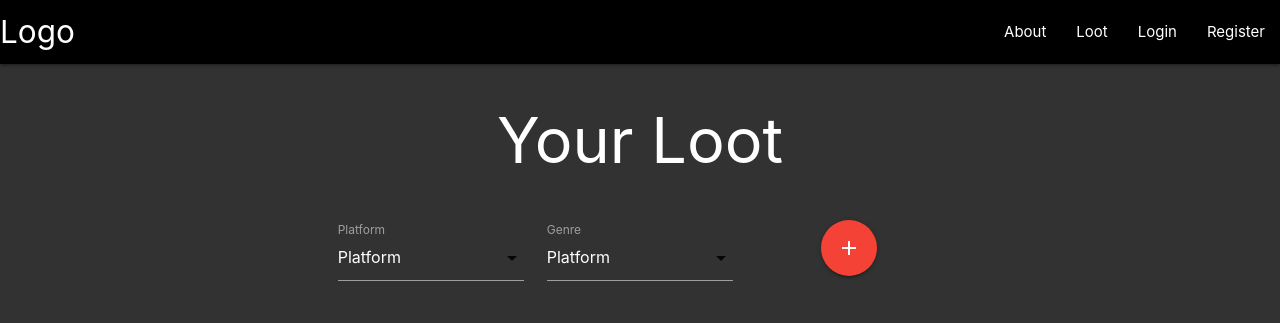
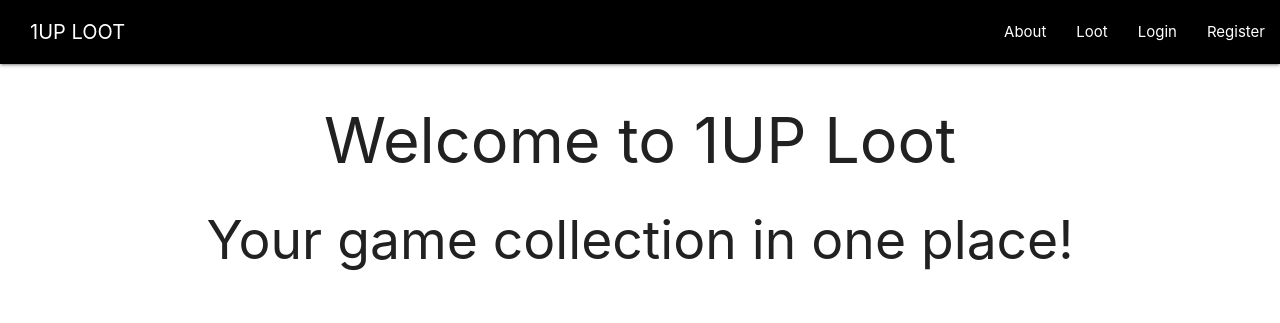
Before and after one commit to Brainvibe/1UpLoot, a Flask app: page / in a window 1280 px wide. Shown: the top 323 px of the page. Run offline with Flask 2, Linux system fonts and the light colour scheme; data that the repository does not hold is empty; some libraries are stand-ins or nearby versions.

Commit message:
added page for adding games, changed layout for index

```diff
--- a/app.py
+++ b/app.py
@@ -15,9 +15,18 @@ app.config["MONGO_URI"] = os.environ.get('MONGO_URI')
 mongo = PyMongo(app)
 
 @app.route('/')
+def index():
+    return render_template("index.html")
+
 @app.route('/get_games')
 def get_games():
     return render_template("games.html", games=mongo.db.games.find(), genres=mongo.db.genres.find(), platforms=mongo.db.platforms.find())
+
+@app.route('/add_games')
+def add_games():
+    return render_template("addgame.html")
+
+
 
 
 if __name__ == '__main__':
--- a/static/css/style.css
+++ b/static/css/style.css
@@ -1,14 +1,13 @@
-body{
-    background-color:#323232;
-}
-
+/*** centering plus sign in games.html ***/
 .large {
     padding-top: 50px;
 }
 
+/*** Nav properties ***/
 nav {
 
     background-color: black;
+
 }
 
 
@@ -17,10 +16,8 @@ nav ul a:hover {
 }
 
 
-.games-title{
-    color:white;
-}
+nav .brand-logo {
+    font-size: 20px;
+    padding-left: 30px;
 
-.select-wrapper input.select-dropdown {
-    color: white;
     }
--- a/templates/addgame.html
+++ b/templates/addgame.html
@@ -1,4 +1,4 @@
-{% extends 'index.html' %}
+{% extends 'base.html' %}
 {% block content %}
 
 {% endblock %}
--- /dev/null
+++ b/templates/base.html
@@ -0,0 +1,59 @@
+<!DOCTYPE html>
+<html lang="en">
+
+<head>
+    <meta charset="UTF-8">
+    <meta name="viewport" content="width=device-width, initial-scale=1.0" />
+    <title>1UP Loot</title>
+    <!--Import Google Icon Font-->
+    <link href="https://fonts.googleapis.com/icon?family=Material+Icons" rel="stylesheet">
+    <!-- Compiled and minified CSS -->
+    <link rel="stylesheet" href="https://cdnjs.cloudflare.com/ajax/libs/materialize/1.0.0/css/materialize.min.css">
+    <style>
+        @import url('https://fonts.googleapis.com/css2?family=Press+Start+2P&display=swap');
+    </style>
+    <!-- Import style.css-->
+    <link rel="stylesheet" href="{{url_for('static', filename='css/style.css')}}" type="text/css" />
+
+
+</head>
+
+<body>
+    <nav>
+        <div class="nav-wrapper">
+            <a href="#!" class="brand-logo">1UP LOOT
+
+            </a>
+            <a href="#" data-target="mobile-demo" class="sidenav-trigger"><i class="material-icons">menu</i></a>
+            <ul class="right hide-on-med-and-down">
+                <li><a href="{{url_for('index')}}">About</a></li>
+                <li><a href="{{url_for('get_games')}}">Loot</a></li>
+                <li><a href="collapsible.html">Login</a></li>
+                <li><a href="mobile.html">Register</a></li>
+            </ul>
+        </div>
+    </nav>
+
+    <ul class="sidenav" id="mobile-demo">
+        <li><a href="sass.html">About</a></li>
+        <li><a href="badges.html">Loot</a></li>
+        <li><a href="collapsible.html">Login</a></li>
+        <li><a href="mobile.html">Register</a></li>
+
+
+
+    </ul>
+
+
+    <div class="container">
+        {% block content %} {% endblock %}
+    </div>
+
+    <script src="https://cdnjs.cloudflare.com/ajax/libs/jquery/3.2.1/jquery.min.js"></script>
+    <!-- Compiled and minified JavaScript -->
+    <script src="https://cdnjs.cloudflare.com/ajax/libs/materialize/1.0.0/js/materialize.min.js"></script>
+    <script src="{{url_for('static', filename='js/main.js')}}"></script>
+
+</body>
+
+</html>
--- a/templates/games.html
+++ b/templates/games.html
@@ -1,4 +1,4 @@
-{% extends 'index.html' %} {% block content %}
+{% extends 'base.html' %} {% block content %}
 
 <div class="container">
     <div class="row">
@@ -21,7 +21,7 @@
 
         <div class="input-field col s12 m4 l4 center">
             <select>
-                <option value="" disabled selected>Platform</option>
+                <option value="" disabled selected>Genre</option>
                 {% for genre in genres %}
                 <option value="{{genre.genre_name}}">{{genre.genre_name}}</option>
                 {%endfor%}
--- a/templates/index.html
+++ b/templates/index.html
@@ -1,51 +1,16 @@
-<!DOCTYPE html>
-<html lang="en">
-
-<head>
-    <meta charset="UTF-8">
-    <meta name="viewport" content="width=device-width, initial-scale=1.0" />
-    <title>1UP Loot</title>
-    <!--Import Google Icon Font-->
-    <link href="https://fonts.googleapis.com/icon?family=Material+Icons" rel="stylesheet">
-    <!-- Compiled and minified CSS -->
-    <link rel="stylesheet" href="https://cdnjs.cloudflare.com/ajax/libs/materialize/1.0.0/css/materialize.min.css">
-    <!-- Import style.css-->
-    <link rel="stylesheet" href="{{url_for('static', filename='css/style.css')}}" type="text/css" />
+{% extends 'base.html' %} {% block content %}
 
 
-</head>
+<div class="row">
 
-<body>
-    <nav>
-        <div class="nav-wrapper">
-            <a href="#!" class="brand-logo">Logo</a>
-            <a href="#" data-target="mobile-demo" class="sidenav-trigger"><i class="material-icons">menu</i></a>
-            <ul class="right hide-on-med-and-down">
-                <li><a href="sass.html">About</a></li>
-                <li><a href="badges.html">Loot</a></li>
-                <li><a href="collapsible.html">Login</a></li>
-                <li><a href="mobile.html">Register</a></li>
-            </ul>
-        </div>
-    </nav>
-
-    <ul class="sidenav" id="mobile-demo">
-        <li><a href="sass.html">About</a></li>
-        <li><a href="badges.html">Loot</a></li>
-        <li><a href="collapsible.html">Login</a></li>
-        <li><a href="mobile.html">Register</a></li>
-    </ul>
+    <div class="col s12 m12 l12 center title-games">
+        <h1 class="games-title">Welcome to 1UP Loot</h1>
+        <h2 class="description-tittle">Your game collection in one place!</h2>
+    </div>
+</div>
 
 
-    <div class="container">
-        {% block content %} {% endblock %}
-    </div>
 
-    <script src="https://cdnjs.cloudflare.com/ajax/libs/jquery/3.2.1/jquery.min.js"></script>
-    <!-- Compiled and minified JavaScript -->
-    <script src="https://cdnjs.cloudflare.com/ajax/libs/materialize/1.0.0/js/materialize.min.js"></script>
-    <script src="{{url_for('static', filename='js/main.js')}}"></script>
 
-</body>
 
-</html>
+{% endblock %}
```
